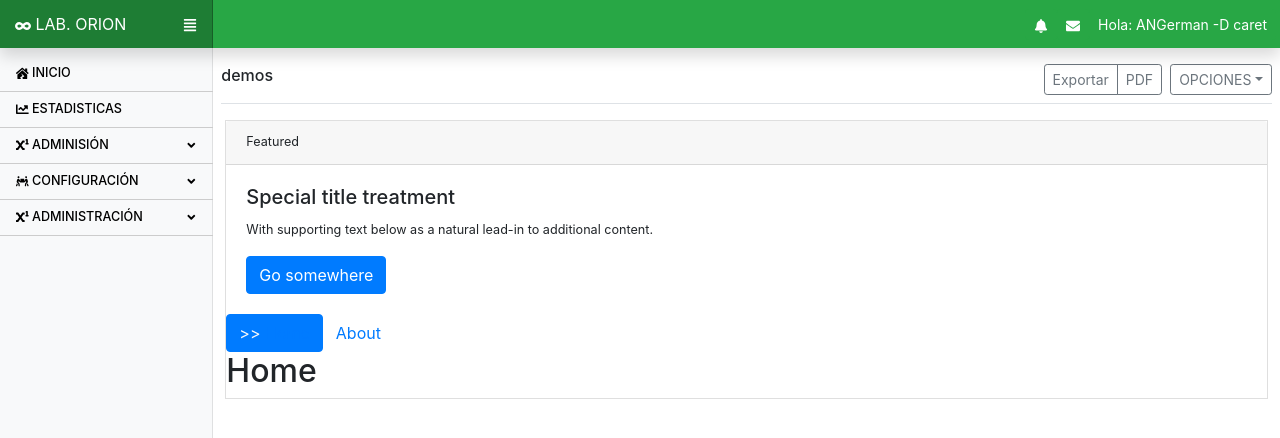
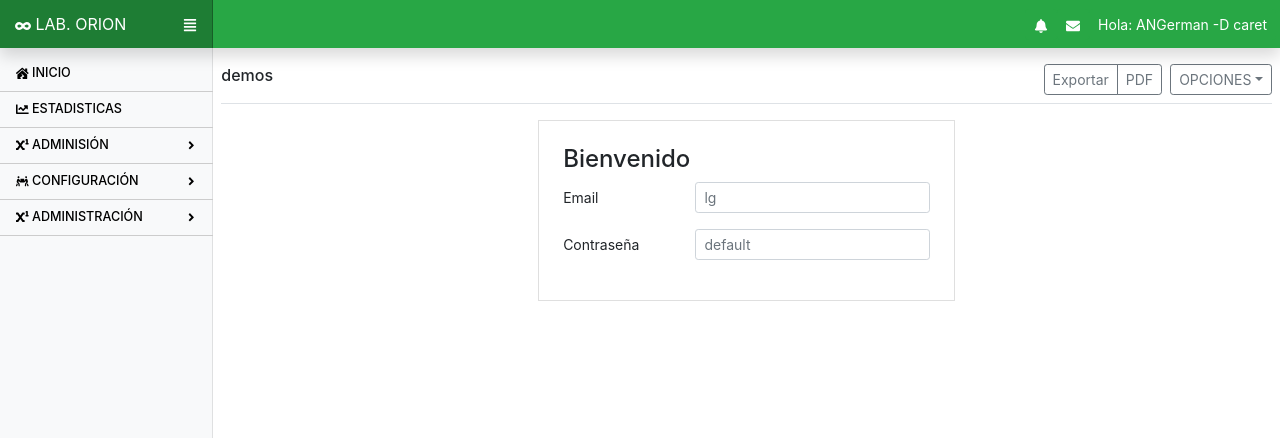
Before and after one commit to kailucho/MY_FRONT-END_ANG95, a React app: page / in a window 1280 px wide. Shown: the top 438 px of the page. Built offline with nearby package versions, Linux system fonts and the light colour scheme.

Commit message:
añadiendo la ruta o interfaz  de Profesiones

```diff
--- a/package.json
+++ b/package.json
@@ -30,6 +30,7 @@
   },
   "dependencies": {
     "axios": "^0.18.0",
+    "react-filterable-table": "^0.3.432",
     "react-icons": "^3.2.1",
     "react-router-dom": "^4.3.1",
     "react-table": "^6.8.6",
--- /dev/null
+++ b/src/js/components/Administracion/Profesiones.js
@@ -0,0 +1,110 @@
+import React, { Component } from 'react'
+import axios from 'axios'
+import { FaSave, FaTimes, FaPlus, FaEdit, FaTrashAlt } from "react-icons/fa";
+import { Button, Modal, ModalBody, ModalFooter, Form, FormGroup, Label, Input } from 'reactstrap';
+
+class Profesiones extends Component {
+    constructor() {
+        super();
+        this.state = {
+          data: [],
+          modal: false
+        };
+        this.toggle = this.toggle.bind(this);
+        this.handleSubmit = this.handleSubmit.bind(this);
+    }
+
+    componentDidMount(){
+        // OBTIENE DATA DEL SERVIDOR-------------------------------------------------------
+        axios.get('http://localhost:3000/profesiones')
+        .then((res) => {
+            // console.log('rest',res.data);
+            this.setState({
+                data: res.data
+            })
+        })
+        .catch(function (error) {
+            console.log('ocurrió un error al realizar la petición GET',error);
+        });
+    }
+
+    toggle() {
+        this.setState({
+          modal: !this.state.modal
+        });
+    }
+
+    handleSubmit(event) {
+        event.preventDefault();
+        const data = new FormData(event.target);
+
+        // ENVIA DATOS AL SERVIDOR-------------------------------------------------------
+        axios.post('http://localhost:3000/profesiones', {
+            nombProfesion: data
+          })
+          .then(function (res) {
+            console.log(res);
+          })
+          .catch(function (error) {
+            console.log(`Ocurrió un error al enviar el nombre de la profesion :`,error);
+          });
+
+        console.log('>data>', data);
+
+    }
+    render() {
+        const { data } = this.state;
+        return (
+            <div>
+                <div className="card">
+                    <div className="card-header p-1">
+                            <label className="float-left pt-2"><b> LISTA DE PROFESIONES</b></label>
+                            <button className="btn btn-sm float-right m-0" onClick={this.toggle}><FaPlus /> Nuevo</button>
+                    </div>
+                    <div className="card-body p-0">
+                        <table className="table table-hover m-0">
+                            <thead>
+                                <tr>
+                                    <th> N°</th>
+                                    <th> NOMBRE DE PROFESION</th>
+                                    <th> OPCIONES</th>
+                                </tr>
+                            </thead>
+                            <tbody>
+                                {data.map((profesion, i)=>
+
+                                    <tr key={i}>
+                                        <td>{ i+1 } </td>
+                                        <td> {profesion.nombProfesion}</td>
+                                        <td>
+                                            <button className="btn btn-sm btn-outline-success p-1"><FaEdit /></button>
+                                            <button className="btn btn-sm btn-outline-danger ml-1 p-1"><FaTrashAlt /></button>
+                                        </td>
+                                    </tr>
+
+                                )}
+                            </tbody>
+                        </table>
+                    </div>
+                </div>
+               {/* MODAL PROFESIONES */}
+               <Modal isOpen={this.state.modal} fade={false} toggle={this.toggle} className={this.props.className} size="sm">
+                    <Form onSubmit={this.handleSubmit}>
+                        <ModalBody>
+                            <FormGroup>
+                                <Label for="exampleEmail"><b>REGISTRAR NUEVA PROFESIÓN</b></Label>
+                                <Input type="text" name="nombProfesion" placeholder="Ejem. ENFERMERIA" className="text-uppercase" />
+                            </FormGroup>
+                        </ModalBody>
+                        <ModalFooter className="p-2 bg-light">
+                            <Button color="primary" className="btn btn-sm btn-outline-primary ml-1 p-1"><FaSave size="1em"/> Guardar</Button>{' '}
+                            <Button color="secondary" className="btn btn-sm btn-outline-danger ml-1 p-1" onClick={this.toggle}> <FaTimes /> Cancelar</Button>
+                        </ModalFooter>
+                    </Form>
+                </Modal>
+            </div>
+        );
+    }
+}
+
+export default Profesiones;
--- a/src/js/components/App.js
+++ b/src/js/components/App.js
@@ -1,5 +1,5 @@
 import React, { Component } from 'react';
-import { FaAlignJustify, FaChartLine, FaHome, FaHouseDamage, FaInfinity, FaPeopleCarry, FaLinode, FaSuperscript, FaAngleDown } from 'react-icons/fa';
+import { FaAlignJustify, FaChartLine, FaHome, FaHouseDamage, FaInfinity, FaPeopleCarry, FaLinode, FaSuperscript, FaAngleRight } from 'react-icons/fa';
 import { UncontrolledCollapse } from 'reactstrap';
 import { BrowserRouter as Router, Route, Link } from "react-router-dom";
 
@@ -10,6 +10,8 @@ import MensajeNav from "./Otros/MensajesNav";
 import Inicio from './Inicio/Inicio';
 import MetradosDiarios from './Pacientes/pacientes';
 import Ingreso from './Otros/Ingreso';
+import Profesiones from './Administracion/Profesiones'
+import Login from './Login/Login'
 
 class AppAng extends Component {
     constructor(){
@@ -67,7 +69,7 @@ class AppAng extends Component {
                                         </li>
 
                                         <li className="lii">
-                                            <a className="nav-link"  href="#about" id="ADMINS"><FaSuperscript /><span> ADMINISIÓN <div className="float-right"><FaAngleDown /></div> </span> </a>
+                                            <a className="nav-link"  href="#about" id="ADMINS"><FaSuperscript /><span> ADMINISIÓN <div className="float-right"><FaAngleRight /></div> </span> </a>
                                                 <UncontrolledCollapse toggler="#ADMINS">
                                                     <ul className="nav flex-column ull">
                                                         <li className="lii">
@@ -81,7 +83,7 @@ class AppAng extends Component {
                                         </li>
 
                                         <li className="lii">
-                                            <a className="nav-link"  href="#about" id="CONFIG"><FaPeopleCarry /><span> CONFIGURACIÓN <div className="float-right"><FaAngleDown /></div> </span> </a>
+                                            <a className="nav-link"  href="#about" id="CONFIG"><FaPeopleCarry /><span> CONFIGURACIÓN <div className="float-right"><FaAngleRight /></div> </span> </a>
                                                 <UncontrolledCollapse toggler="#CONFIG">
                                                     <ul className="nav flex-column ">
                                                         <li className="lii">
@@ -98,7 +100,7 @@ class AppAng extends Component {
                                         </li>
 
                                         <li className="lii">
-                                            <a className="nav-link"  href="#about" id="ADMIM"><FaSuperscript /><span> ADMINISTRACIÓN <div className="float-right"><FaAngleDown /></div> </span> </a>
+                                            <a className="nav-link"  href="#about" id="ADMIM"><FaSuperscript /><span> ADMINISTRACIÓN <div className="float-right"><FaAngleRight /></div> </span> </a>
                                                 <UncontrolledCollapse toggler="#ADMIM">
                                                     <ul className="nav flex-column ">
                                                         <li className="lii">
@@ -109,6 +111,9 @@ class AppAng extends Component {
                                                         </li>
                                                         <li className="lii">
                                                             <a className="nav-link" href="#about">Consultorios</a>
+                                                        </li>
+                                                        <li className="lii">
+                                                            <Link to="Profesiones" className="nav-link">Profesiones</Link>
                                                         </li>
                                                     </ul>
                                                 </UncontrolledCollapse>
@@ -135,9 +140,10 @@ class AppAng extends Component {
                                 </div>
 
                                 <div className="px-1">
-                                    <Route exact path="/" component={Inicio} />
+                                    <Route exact path="/" component={Login} />
                                     <Route path ="/Inicio" component={Inicio} />
                                     <Route path="/MetradosDiarios" component={MetradosDiarios} />
+                                    <Route path="/Profesiones" component={Profesiones} />
                                     <Route path="/Ingreso" component={Ingreso} />
                                     <Route path="/topics" component={Topics} />
                                     {/* <br/>
--- /dev/null
+++ b/src/js/components/Login/Login.js
@@ -0,0 +1,31 @@
+import React, { Component } from 'react';
+import { Col, Form, FormGroup, Label, Input } from 'reactstrap';
+
+class Login extends Component {
+
+    render() {
+        return (
+            <div className="d-flex justify-content-center" >
+                <div className="card p-4" style={{width: '40%'}}>
+                    <h4> Bienvenido </h4>
+                    <Form>
+                        <FormGroup row>
+                            <Label for="Email" sm={4} size="sm">Email</Label>
+                            <Col sm={8}>
+                                <Input type="email" name="email" id="Email" placeholder="lg" bsSize="sm" />
+                            </Col>
+                        </FormGroup>
+                        <FormGroup row>
+                            <Label for="Contraseña" sm={4} size="sm">Contraseña</Label>
+                            <Col sm={8}>
+                                <Input type="text" name="email" id="Contraseña" placeholder="default" bsSize="sm" />
+                            </Col>
+                        </FormGroup>
+                    </Form>
+                </div>
+            </div>
+        );
+    }
+}
+
+export default Login;
```
Also changed, not shown: src/css/style.css (line endings or trailing spaces), 2 other files (tests, documents, lock files or other folders).
